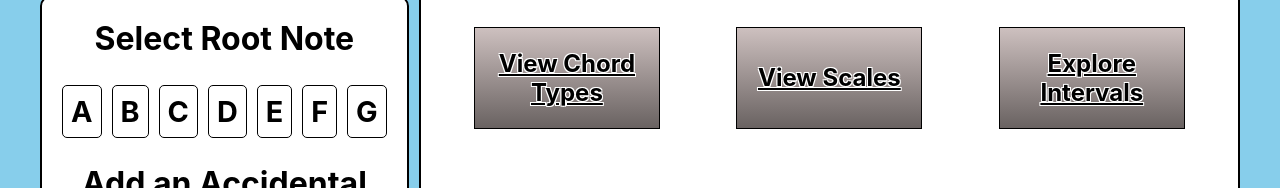
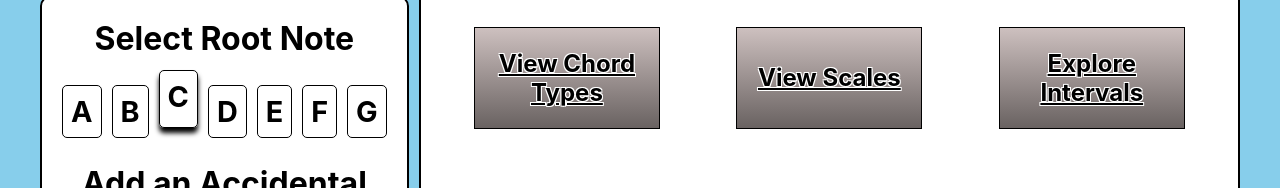
Before and after one commit to YTyler/chord-book, a React (Create React App) app: page / in a window 1280 px wide. Shown: the part 194-382 px from the top of the page. Built offline with nearby package versions, Linux system fonts and the light colour scheme.

Commit message:
change default selected note

```diff
--- a/src/components/RootMenu.jsx
+++ b/src/components/RootMenu.jsx
@@ -25,7 +25,7 @@ function RootMenu() {
   }
 
   //hook declarations
-  const [selectedRoot, setRoot] = useState(['emptyStyle', 'emptyStyle', 'emptyStyle', 'emptyStyle', 'emptyStyle', 'emptyStyle' , 'emptyStyle']);
+  const [selectedRoot, setRoot] = useState(['emptyStyle', 'emptyStyle', 'selected', 'emptyStyle', 'emptyStyle', 'emptyStyle' , 'emptyStyle']);
   const [selectedAccidental, setAccidental] = useState(['emptyStyle', 'selected', 'emptyStyle'])
 
   //Click Functions for Selection
```
